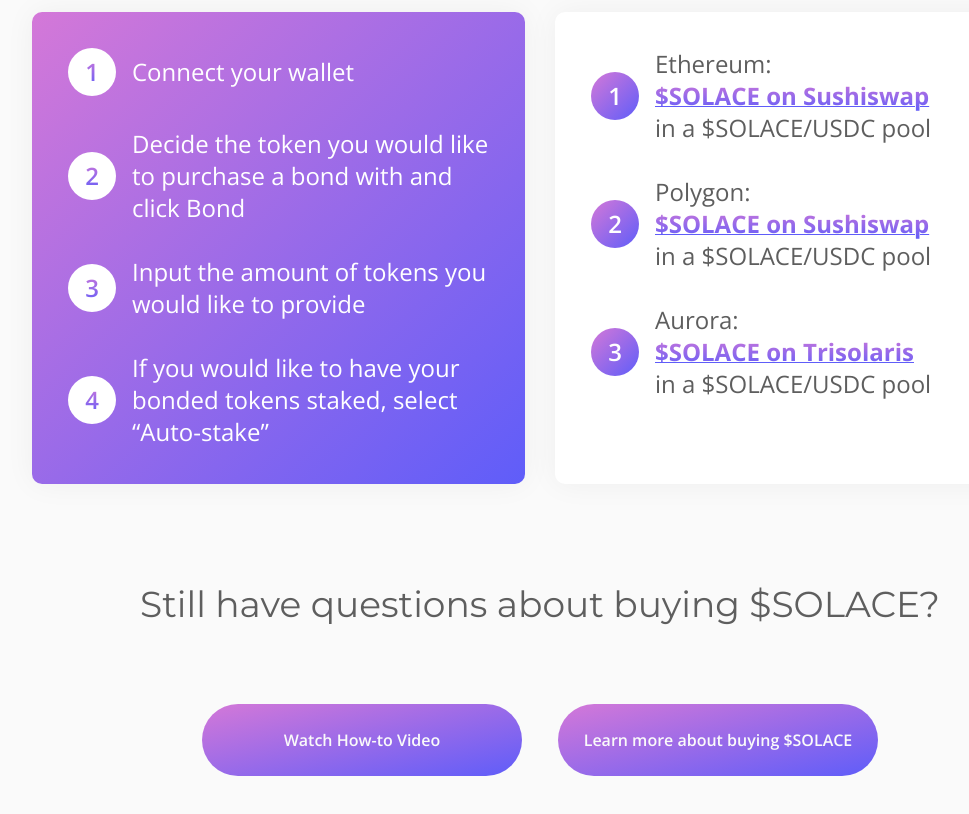
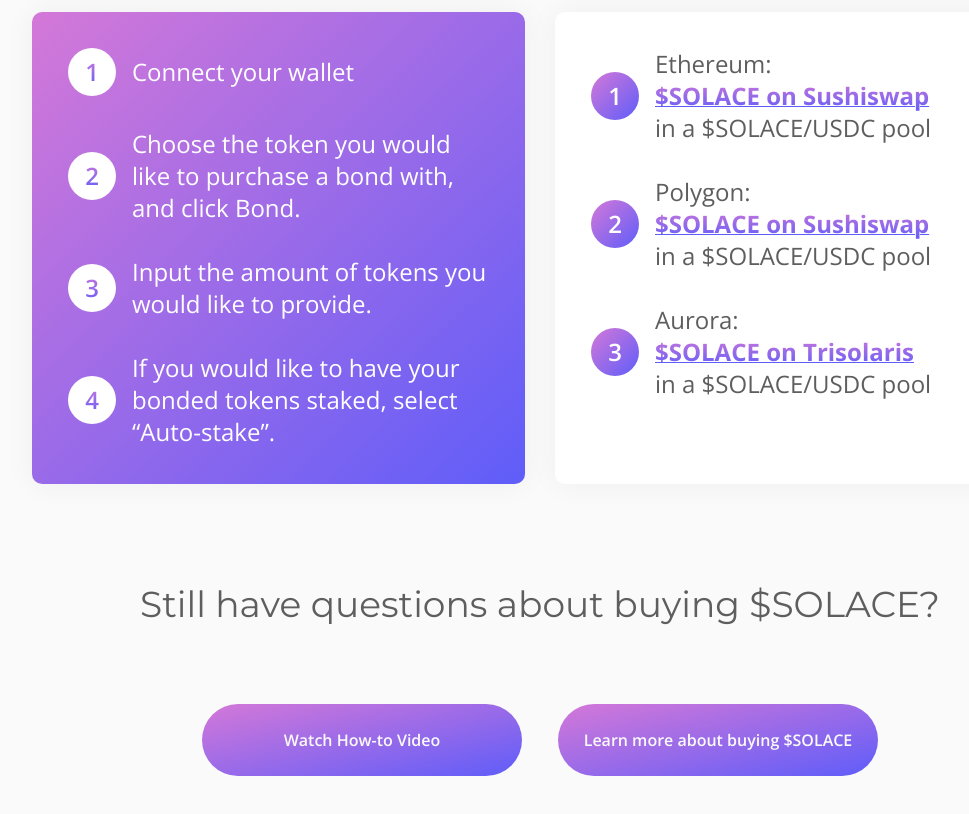
Before and after one commit to solace-fi/solace-next, a Next.js app: page /about/tokenomics in a window 1280 px wide. Shown: the part 1400-2214 px from the top of the page, without its empty margins (232-1201 px from the left). Built offline with nearby package versions, Linux system fonts and the light colour scheme.

Commit message:
fixed all copy

```diff
--- a/src/pages/about/tokenomics.tsx
+++ b/src/pages/about/tokenomics.tsx
@@ -81,9 +81,9 @@
               textType="white"
               items={[
                 'Connect your wallet',
-                'Decide the token you would like to purchase a bond with and click Bond',
-                'Input the amount of tokens you would like to provide',
-                'If you would like to have your bonded tokens staked, select “Auto-stake”',
+                'Choose the token you would like to purchase a bond with, and click Bond.',
+                'Input the amount of tokens you would like to provide.',
+                'If you would like to have your bonded tokens staked, select “Auto-stake”.',
               ]}
             />
           </div>
```
